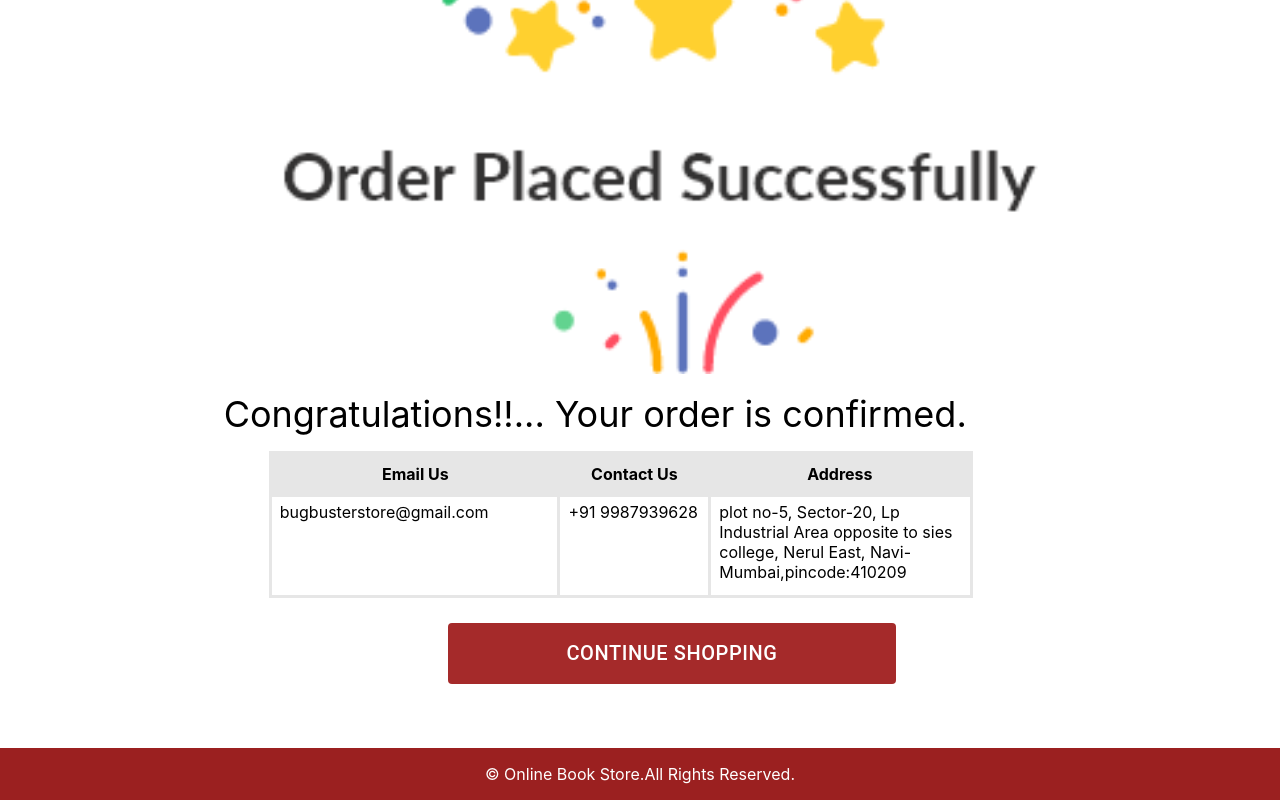
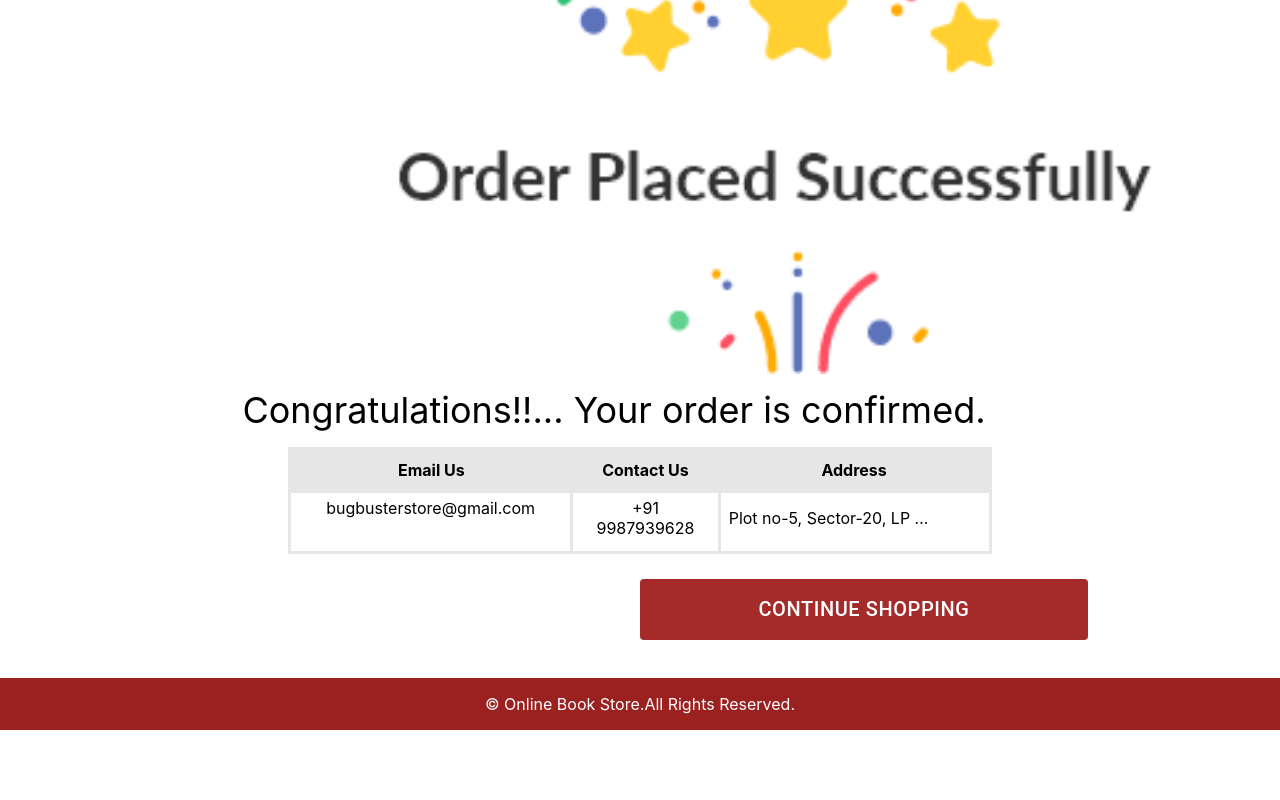
Before and after one commit to jitesh456/BookStoreUserUI, a React (Create React App) app: page /ordersuccessful in a window 1280 px wide. Shown: the part 396-1196 px from the top of the page. After the commit the page ends 1126 px from the top, so only its background shows below. Built offline with nearby package versions, Linux system fonts and the light colour scheme.

Commit message:
REFACTORED:changed alignment of order successful table content

```diff
--- a/src/components/OrderSuccessful.js
+++ b/src/components/OrderSuccessful.js
@@ -41,7 +41,7 @@ class OrderSuccessful extends Component {
                             return <tr>
                                 <td className="email">{info.EmailUs}</td>
                                 <td id="number">{info.ContactUs}</td>
-                                <td id="address" >{info.Address}</td>
+                                <td id="address" ><div className="address-content">{info.Address}</div></td>
                             </tr>
                         })
                     }
--- a/src/css/OrderSuccessful.css
+++ b/src/css/OrderSuccessful.css
@@ -1,11 +1,14 @@
 .mainformorder{
-    min-height: 93.3vh;
+    min-height: 80.5vh;
+    display: flex;
+    flex-direction: column;
+    justify-content: space-evenly;
+    align-items: center;
+
 }
 
 .successfulimage{
     width: 25%;
-    margin-left: 38%;
-    margin-top: 6%;
 }
 .messageorder{
     font-size: 14px;
@@ -63,12 +66,10 @@
   }
 
 #btn{
-    background-color: rgb(165,42,42);
+    background-color: #9b2020;
     color: white;
-    margin-left: 45%;
-    margin-top: 2%;
-    margin-bottom: 2%;
-    width: 12%;
+    width: 25%;
+    padding:1%
 }
 
 .firstLine{
@@ -81,7 +82,6 @@
 
 table {
     border-collapse: collapse;
-    margin-left: 21%;
     width: 55%;
     border:3.5px solid #e6e6e6;
 }
@@ -93,22 +93,26 @@ td{
     padding-left:8px;
     padding-right:8px;
     padding-top: 5px;
+
 }
 
 .email{
     width:100px;
     vertical-align: text-top;
-    text-overflow: ellipsis;
+    text-align: center;
+
 }
 
 #address{
     width:100px;
+    text-align: center;
 
 }
 
 #number{
     width: 100px;
     vertical-align: text-top;
+    text-align: center;
 }
 
 th{
@@ -140,35 +144,6 @@ th{
         font-size: 14px;
     }
 
-    /*table {*/
-    /*    width: 0%;*/
-    /*    margin-left: 1%;*/
-    /*    border:1px black solid;*/
-    /*}*/
-
-    /*th, td {*/
-    /*    text-align: center;*/
-    /*}*/
-    /*td{*/
-    /*    padding: 3%;*/
-    /*    border:1px black solid;*/
-    /*    background-color: #fff;*/
-    /*    font-size: 13px;*/
-    /*}*/
-
-    /*tr{*/
-    /*    display: table-row-group;*/
-    /*}*/
-
-    /*tr:nth-child(even){background-color: #f2f2f2}*/
-
-    /*th {*/
-    /*    background-color: #e6e6e6;*/
-    /*    color: black;*/
-    /*    height: 2%;*/
-    /*    padding: 1%;*/
-    /*    font-size: 12px;*/
-    /*}*/
 
     #btn{
         background-color: rgb(165,42,42);
@@ -203,25 +178,6 @@ th{
         font-size: 36px;
     }
 
-    /*table {*/
-    /*    width: 0%;*/
-    /*    margin-left: 10%;*/
-    /*    border:1px black solid;*/
-    /*}*/
-
-    /*td{*/
-    /*    padding: 3%;*/
-    /*    border:1px black solid;*/
-    /*    background-color: #fff;*/
-    /*    font-size: 20px;*/
-    /*}*/
-
-    /*th {*/
-    /*    background-color: #e6e6e6;*/
-    /*    color: black;*/
-    /*    padding: 3%;*/
-    /*    font-size: 24px;*/
-    /*}*/
 
     #btn{
         background-color: rgb(165,42,42);
@@ -250,25 +206,24 @@ th{
         font-size: 40px;
     }
 
-    /*table {*/
-    /*    width: 0%;*/
-    /*    margin-left: 10%;*/
-    /*    border:1px black solid;*/
-    /*}*/
+    table {
+       width: 0%;
+       margin-left: 10%;
+       border:1px black solid;
+    }
 
-    /*td{*/
-    /*    padding: 3%;*/
-    /*    border:1px black solid;*/
-    /*    background-color: #fff;*/
-    /*    font-size: 28px;*/
-    /*}*/
+    td{
+       padding: 3%;
+       border:1px black solid;
+       background-color: #fff;
+    }
 
-    /*th {*/
-    /*    background-color: #e6e6e6;*/
-    /*    color: black;*/
-    /*    padding: 3%;*/
-    /*    font-size: 32px;*/
-    /*}*/
+    th {
+       background-color: #e6e6e6;
+       color: black;
+       padding: 3%;
+       font-size: 32px;
+    }
 
     #btn{
         background-color: rgb(165,42,42);
--- a/src/css/cartstyle.css
+++ b/src/css/cartstyle.css
@@ -173,16 +173,17 @@
 }
 .order-summary{
     min-height: 235px;
-    max-height: 450px;
+    max-height: 320px;
     overflow-y: hidden;
 
 }
 
-::-webkit-scrollbar-track {
-    background:maroon;
-
+.address-content {
+    overflow: hidden;
+    white-space: nowrap;
+    text-overflow: ellipsis;
+    width: 200px;
 }
-
 
 .order-summary:hover{
 
--- a/src/data/siteinfo.json
+++ b/src/data/siteinfo.json
@@ -2,6 +2,6 @@
   {
     "EmailUs":"bugbusterstore@gmail.com",
   "ContactUs":"+91 9987939628",
-  "Address":"plot no-5, Sector-20, Lp Industrial Area opposite to sies college, Nerul East, Navi-Mumbai,pincode:410209"
+  "Address":"Plot no-5, Sector-20, LP Industrial Area, Opposite to sies college, Nerul East, Navi-Mumbai,pincode:410209"
   }
 ]
```
